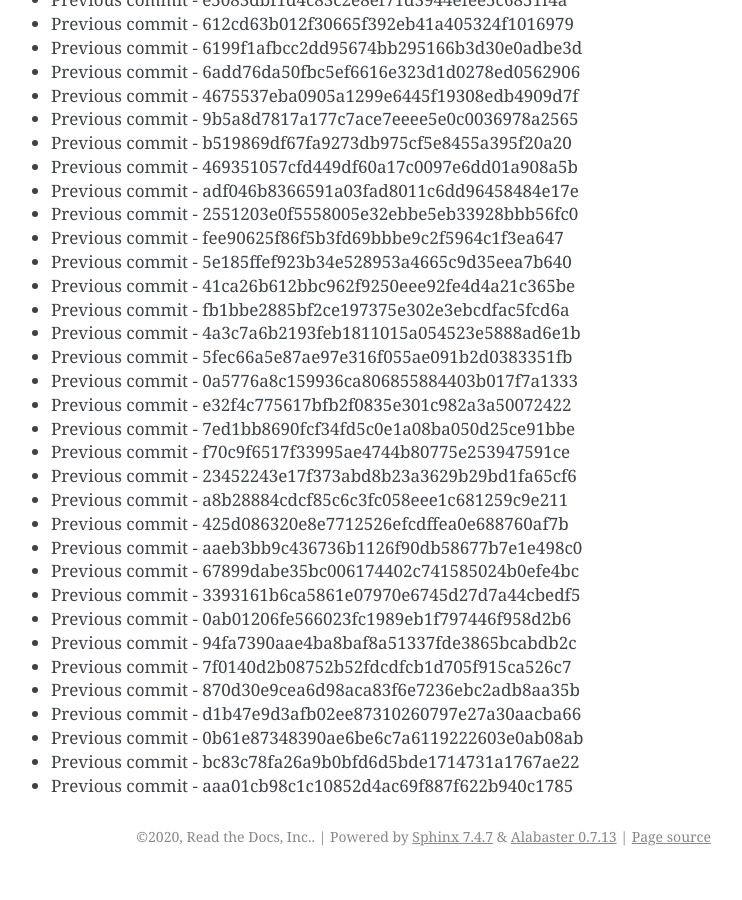
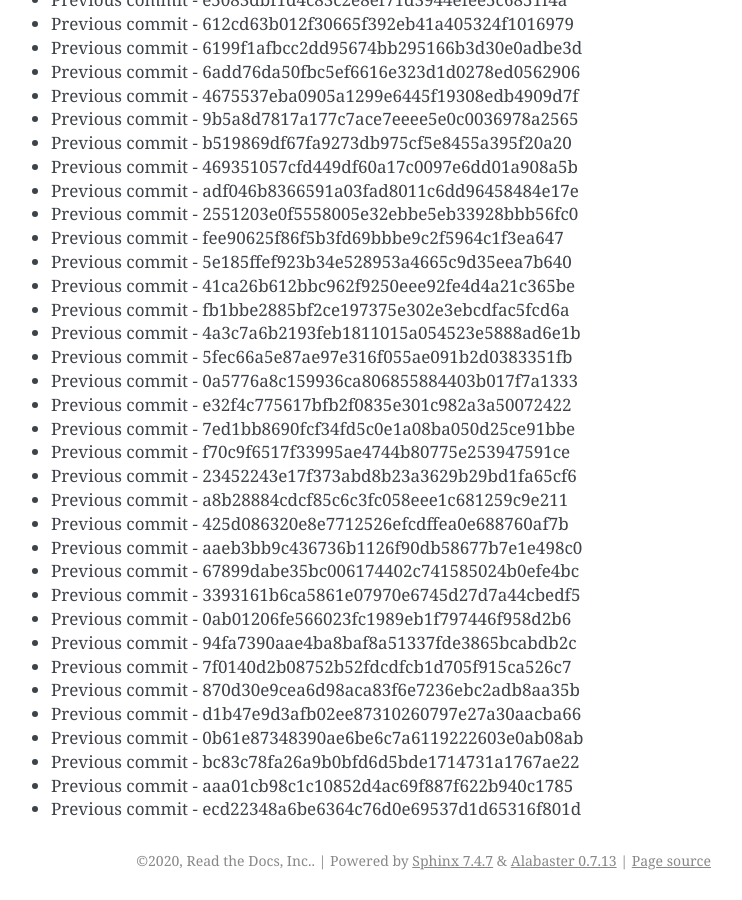
Before and after one commit to readthedocs/rtd-git-stresstest, a Sphinx documentation site: the page built from docs/updates.rst, in a window 1280 px wide and 900 px high, scrolled down 92178 px. Shown: the whole window, without its empty margins (399-1141 px from the left). Built offline with Sphinx 7.4.7, drawn with Linux system fonts in a browser that asks for light colours; before the commit the page ends 93054 px from its top, so only the background shows below that.

Commit message:
Generating commit from previous: ecd22348a6be6364c76d0e69537d1d65316f801d

```diff
--- a/docs/updates.rst
+++ b/docs/updates.rst
@@ -3905,3 +3905,4 @@ It can be tested for any performance characteristics.
 * Previous commit - 0b61e87348390ae6be6c7a6119222603e0ab08ab
 * Previous commit - bc83c78fa26a9b0bfd6d5bde1714731a1767ae22
 * Previous commit - aaa01cb98c1c10852d4ac69f887f622b940c1785
+* Previous commit - ecd22348a6be6364c76d0e69537d1d65316f801d
```
